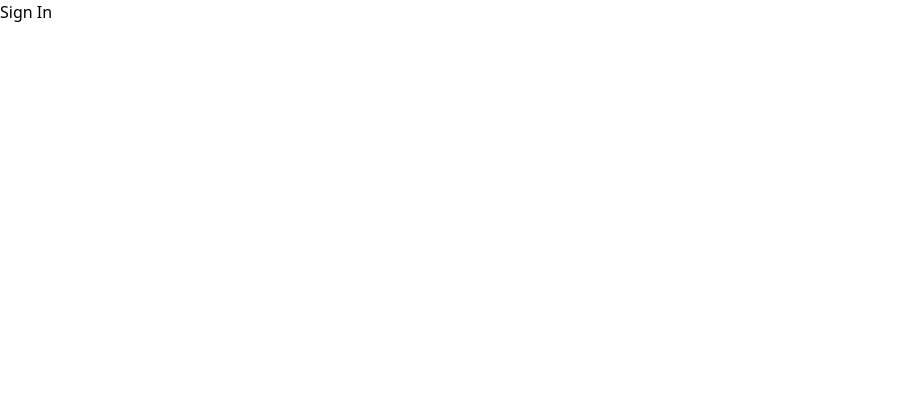
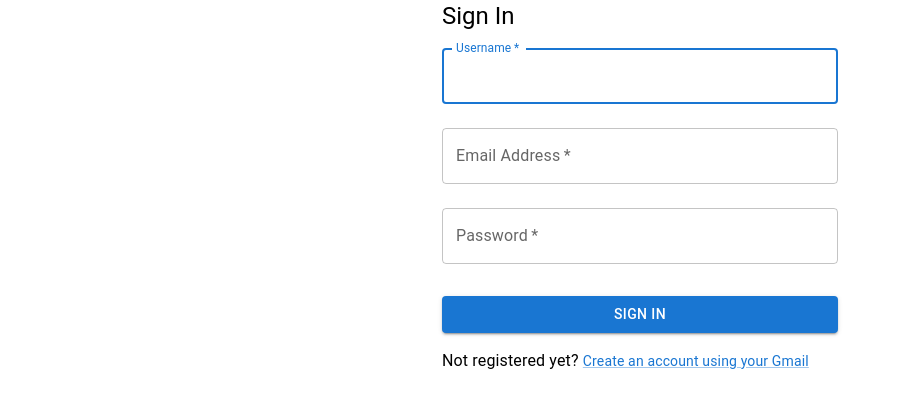
Before and after one commit to yoav1870/E2E, a React (Vite) app in the folder frontend/: page /sign-in in a window 1280 px wide. Shown: the top 408 px of the page, without its empty margins (0-901 px from the left). Built offline with nearby package versions, Linux system fonts and the light colour scheme.

Commit message:
update sign in

```diff
--- a/frontend/src/App.jsx
+++ b/frontend/src/App.jsx
@@ -1,19 +1,18 @@
-import { BrowserRouter,Routes,Route } from "react-router-dom"
-import HomePage from "./pages/HomePage.jsx"
-import SignIn from "./pages/SignIn"
-import SignUp from "./pages/SignUp"
-import Profile from "./pages/Profile.jsx"
+import { BrowserRouter, Routes, Route } from "react-router-dom";
+import HomePage from "./pages/HomePage.jsx";
+import SignIn from "./pages/SignIn";
+import SignUp from "./pages/SignUp";
+import Profile from "./pages/Profile.jsx";
 
-
-export default function App() {
-  return <BrowserRouter>
+const App = () => (
+  <BrowserRouter>
     <Routes>
-        <Route path="/" element={<HomePage />} />
+      <Route path="/home" element={<HomePage />} />
       <Route path="/sign-in" element={<SignIn />} />
       <Route path="/sign-up" element={<SignUp />} />
       <Route path="/profile" element={<Profile />} />
-
     </Routes>
   </BrowserRouter>
+);
 
-}
+export default App;
--- a/frontend/src/pages/HomePage.jsx
+++ b/frontend/src/pages/HomePage.jsx
@@ -1,7 +1,7 @@
 import React from 'react'
 import Header from '../component/Header'
 
-export default function HomePage() {
+const HomePage =() =>{
   return (
 
     <div>
@@ -10,3 +10,5 @@ export default function HomePage() {
     </div>
   )
 }
+
+export default HomePage;
--- a/frontend/src/pages/SignIn.jsx
+++ b/frontend/src/pages/SignIn.jsx
@@ -1,11 +1,69 @@
-// SignIn.jsx
 import React from 'react';
+import { Container, Typography, TextField, Button, Link } from '@mui/material';
 
 const SignIn = () => {
+  const handleSubmit = (event) => {
+    event.preventDefault();
+    const data = new FormData(event.currentTarget);
+    console.log({
+      username: data.get('username'),
+      password: data.get('password'),
+      email: data.get('email'),
+    });
+  };
+
   return (
-    <div>
-      <h2>Sign In</h2>
-    </div>
+    <Container component="main" maxWidth="xs">
+      <Typography component="h1" variant="h5">
+        Sign In
+      </Typography>
+      <form onSubmit={handleSubmit} noValidate>
+        <TextField
+          margin="normal"
+          required
+          fullWidth
+          id="username"
+          label="Username"
+          name="username"
+          autoComplete="username"
+          autoFocus
+        />
+        <TextField
+          margin="normal"
+          required
+          fullWidth
+          name="email"
+          label="Email Address"
+          type="email"
+          id="email"
+          autoComplete="email"
+        />
+        <TextField
+          margin="normal"
+          required
+          fullWidth
+          name="password"
+          label="Password"
+          type="password"
+          id="password"
+          autoComplete="current-password"
+        />
+        <Button
+          type="submit"
+          fullWidth
+          variant="contained"
+          sx={{ mt: 3, mb: 2 }}
+        >
+          Sign In
+        </Button>
+        <Typography>
+          Not registered yet?{' '}
+          <Link href="#" variant="body2">
+            {"Create an account using your Gmail"}
+          </Link>
+        </Typography>
+      </form>
+    </Container>
   );
 };
 
```
Lines whose indentation alone changed are shown as unchanged.
